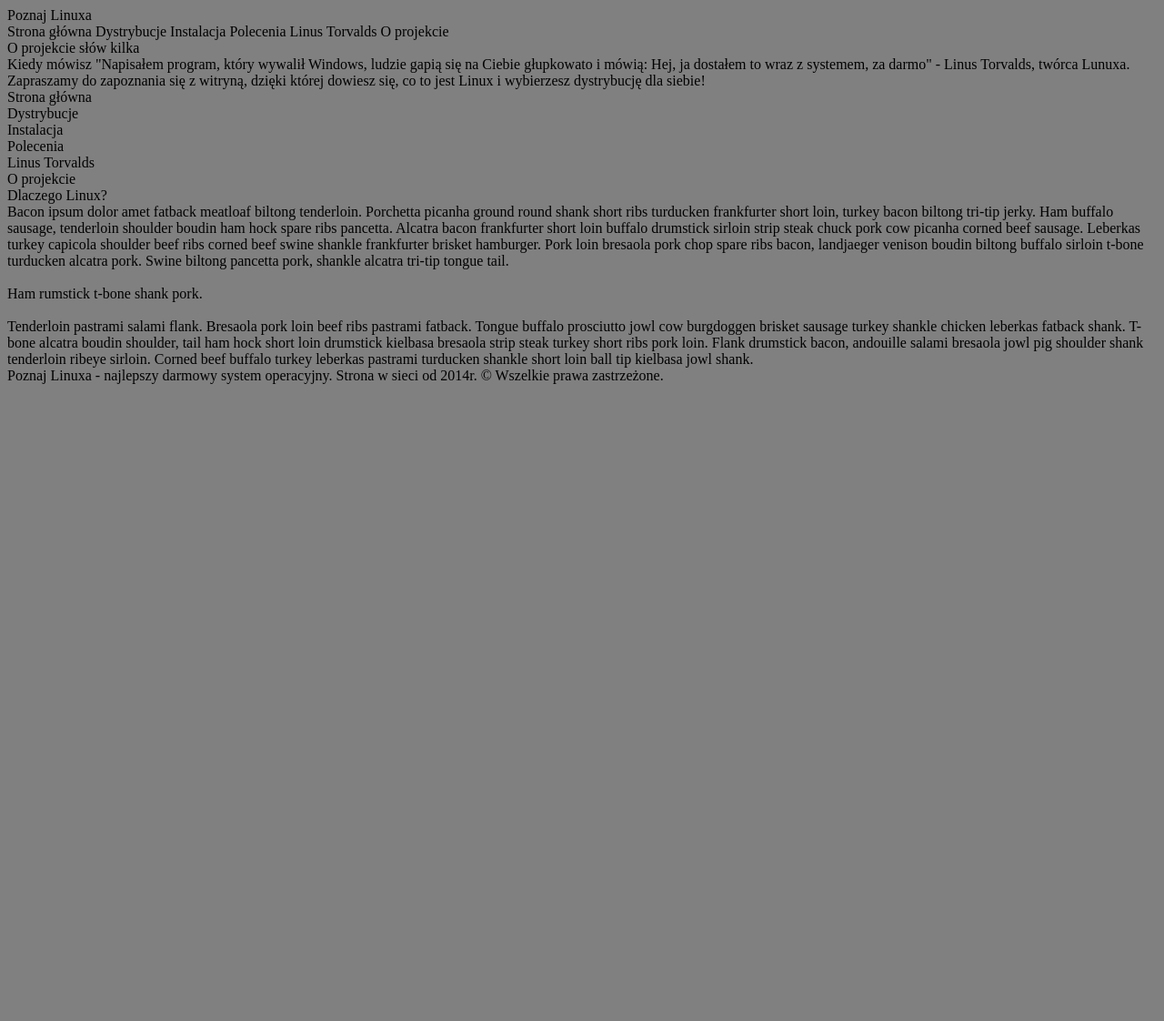
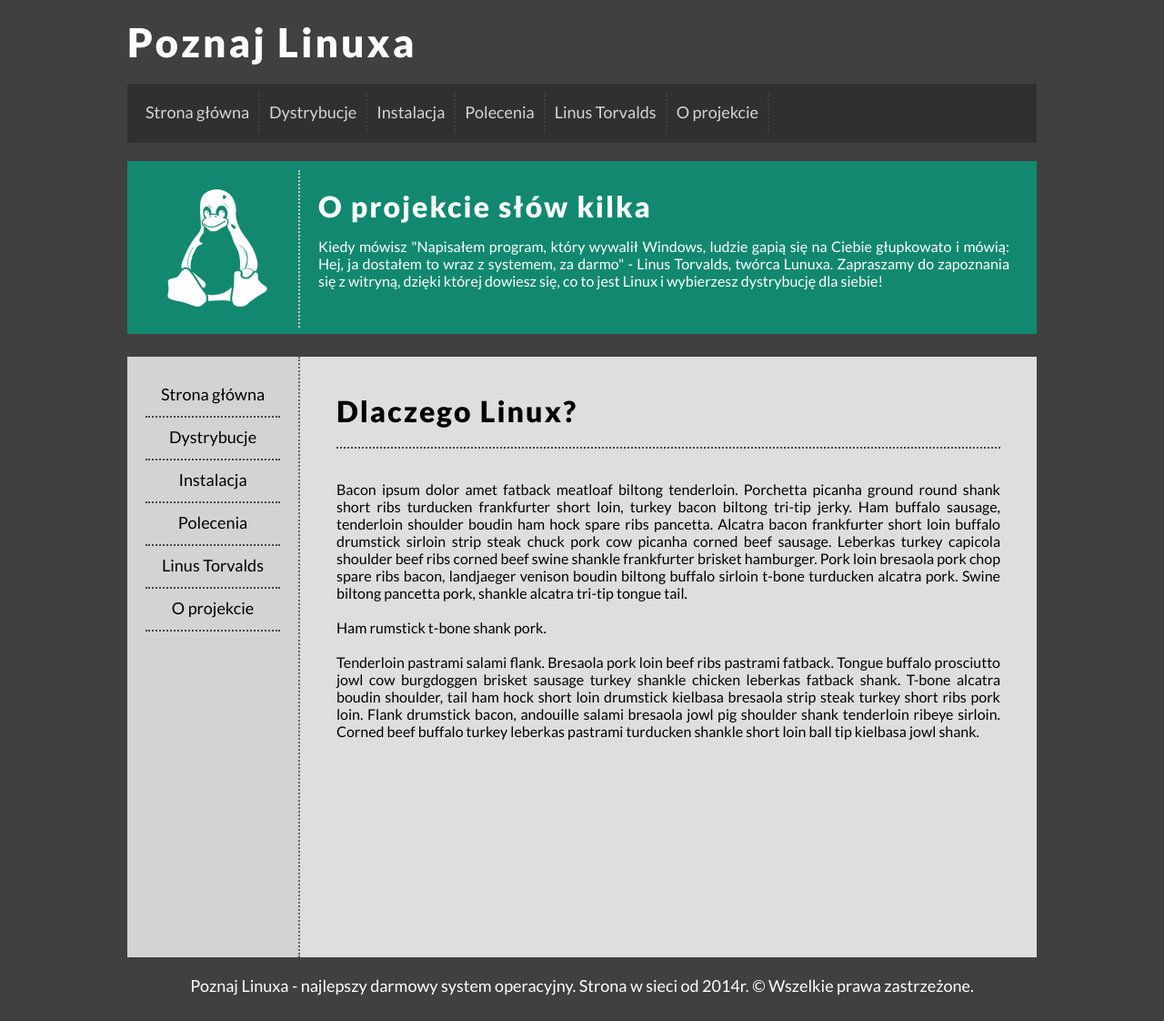
Before and after one commit to chybrydra/JavaCoursePrework, a PHP site: page / in a window 1280 px wide. Shown: the whole page at 91% size. Before the commit the page ends 422 px from the top, so only its background shows below. Run offline with PHP 8.4, Linux system fonts and the light colour scheme.

Commit message:
create page styles

```diff
--- a/HTML, CSS, PHP/Zelent CSS lekcja 2/index.html
+++ b/HTML, CSS, PHP/Zelent CSS lekcja 2/index.html
@@ -8,6 +8,7 @@
 	<meta http-equiv="X-UA-Compatible" content="IE=edge,chrome=1" />
 
 	<link rel="stylesheet" href="style.css" type="text/css" />
+	<link href="https://fonts.googleapis.com/css?family=Lato:400,900&amp;subset=latin-ext" rel="stylesheet">
 
 </head>
 
@@ -17,22 +18,38 @@
 			Poznaj Linuxa
 		</div>
 		<div id="menu">
-			Strona główna Dystrybucje Instalacja Polecenia Linus Torvalds O projekcie
+			<div class="option">Strona główna</div>
+			<div class="option">Dystrybucje </div>
+			<div class="option">Instalacja </div>
+			<div class="option">Polecenia </div>
+			<div class="option">Linus Torvalds </div>
+			<div class="option">O projekcie</div>
+			<div style="clear:both;"></div>
 		</div>
 		<div id="topbar">
-			O projekcie słów kilka<br />
+			<div id="topbarL">
+				<img src="linux.png" />
+			</div>
+			<div id="topbarP">
+			<span class="bigtitle">O projekcie słów kilka</span>
+			<div style="height:15px"></div>
 			Kiedy mówisz "Napisałem program, który wywalił Windows, ludzie gapią się na Ciebie głupkowato i mówią: Hej, ja dostałem to wraz z systemem, za darmo" - Linus Torvalds, twórca Lunuxa. Zapraszamy do zapoznania się z witryną, dzięki której dowiesz się, co to jest Linux i wybierzesz dystrybucję dla siebie!
+			</div>
+			<div style="clear:both;"></div>
 		</div>
 		<div id="sidebar">
-			Strona główna <br />
-			Dystrybucje <br />
-			Instalacja <br />
-			Polecenia <br />
-			Linus Torvalds <br />
-			O projekcie<br />
+			<div class="optionL">Strona główna</div>
+			<div class="optionL">Dystrybucje </div>
+			<div class="optionL">Instalacja </div>
+			<div class="optionL">Polecenia </div>
+			<div class="optionL">Linus Torvalds </div>
+			<div class="optionL">O projekcie</div>
+			<div style="clear:both;"></div>
 		</div>
 		<div id="content">
-			Dlaczego Linux? <br/ >
+			<span class="bigtitle">Dlaczego Linux?</span>
+			<div class="dottedline"></div>
+			<div style="height:15px"></div>
 			Bacon ipsum dolor amet fatback meatloaf biltong tenderloin. Porchetta picanha ground round shank short ribs turducken frankfurter short loin, turkey bacon biltong tri-tip jerky. Ham buffalo sausage, tenderloin shoulder boudin ham hock spare ribs pancetta. Alcatra bacon frankfurter short loin buffalo drumstick sirloin strip steak chuck pork cow picanha corned beef sausage. Leberkas turkey capicola shoulder beef ribs corned beef swine shankle frankfurter brisket hamburger. Pork loin bresaola pork chop spare ribs bacon, landjaeger venison boudin biltong buffalo sirloin t-bone turducken alcatra pork. Swine biltong pancetta pork, shankle alcatra tri-tip tongue tail.
 			<br /><br />
 			Ham	rumstick t-bone shank pork.
--- a/HTML, CSS, PHP/Zelent CSS lekcja 2/style.css
+++ b/HTML, CSS, PHP/Zelent CSS lekcja 2/style.css
@@ -1,3 +1,119 @@
 body{
-	background-color: grey;
+	background-color: #404040;
+	font-family: 'Lato', sans-serif;
 }
+
+#container{
+	width: 1000px;
+	margin-left: auto;
+	margin-right: auto;
+}
+
+#logo{
+	color: white;
+	margin-top: 20px;
+	font-size: 44px;
+	letter-spacing: 3px;
+	font-weight: 900;
+}
+
+#menu{
+	background-color: #303030;
+	margin-top: 20px;
+	color: #ffffff;
+	padding: 10px;
+}
+
+#topbar{
+	background-color: #128870;
+	color: white;
+	padding: 10px;
+	margin-top: 20px;
+	margin-bottom: 25px;
+	height: 170px;
+}
+
+#topbarL{
+	float: left;
+	padding: 20px;
+	width: 138px;
+	text-align: center;
+	border-right: 2px dotted #ccc;
+}
+
+#topbarP{
+	float: left;
+	padding: 20px;
+	width: 760px;
+	font-size: 16px;
+	text-align: justify;
+}
+
+#sidebar{
+	float:left;
+	width: 148px;
+	min-height: 620px;
+	padding: 20px;
+	background-color: lightgray;
+	text-align: center;
+	font-size: 18px;
+	border-right: 2px dotted #666666
+}
+
+#content{
+	float:left;
+	padding: 40px;
+	width: 730px;
+	background-color: #dedede;
+	min-height: 580px;
+	text-align: justify;
+}
+
+#footer{
+	clear:both;
+	color: white;
+	text-align: center;
+	padding: 20px;
+	font-size: 18px;
+}
+
+.option{
+	float: left;
+	min-width: 50px;
+	height: 25px;
+	font-size: 18px;
+	padding: 10px;
+	border-right: 2px dotted #444;
+	opacity: 0.8;
+}
+
+.option:hover{
+	background-color: #000;
+	cursor: pointer;
+}
+
+.optionL{
+	font-size: 18px;
+	height: 25px;
+	padding: 10px;
+	border-bottom: 2px dotted #444444;
+}
+
+.optionL:hover{
+	background-color: #f36742;
+	color: white;
+	cursor: pointer;
+}
+
+.bigtitle{
+	font-size: 32px;
+	font-weight: 900;
+	letter-spacing: 2px;
+}
+
+.dottedline{
+	height: 5px;
+	margin-top: 15px;
+	margin-bottom: 20px;
+	border-bottom: 2px dotted #444;
+}
```
Also changed, not shown: HTML, CSS, PHP/Zelent CSS lekcja 2/linux.png (added).
